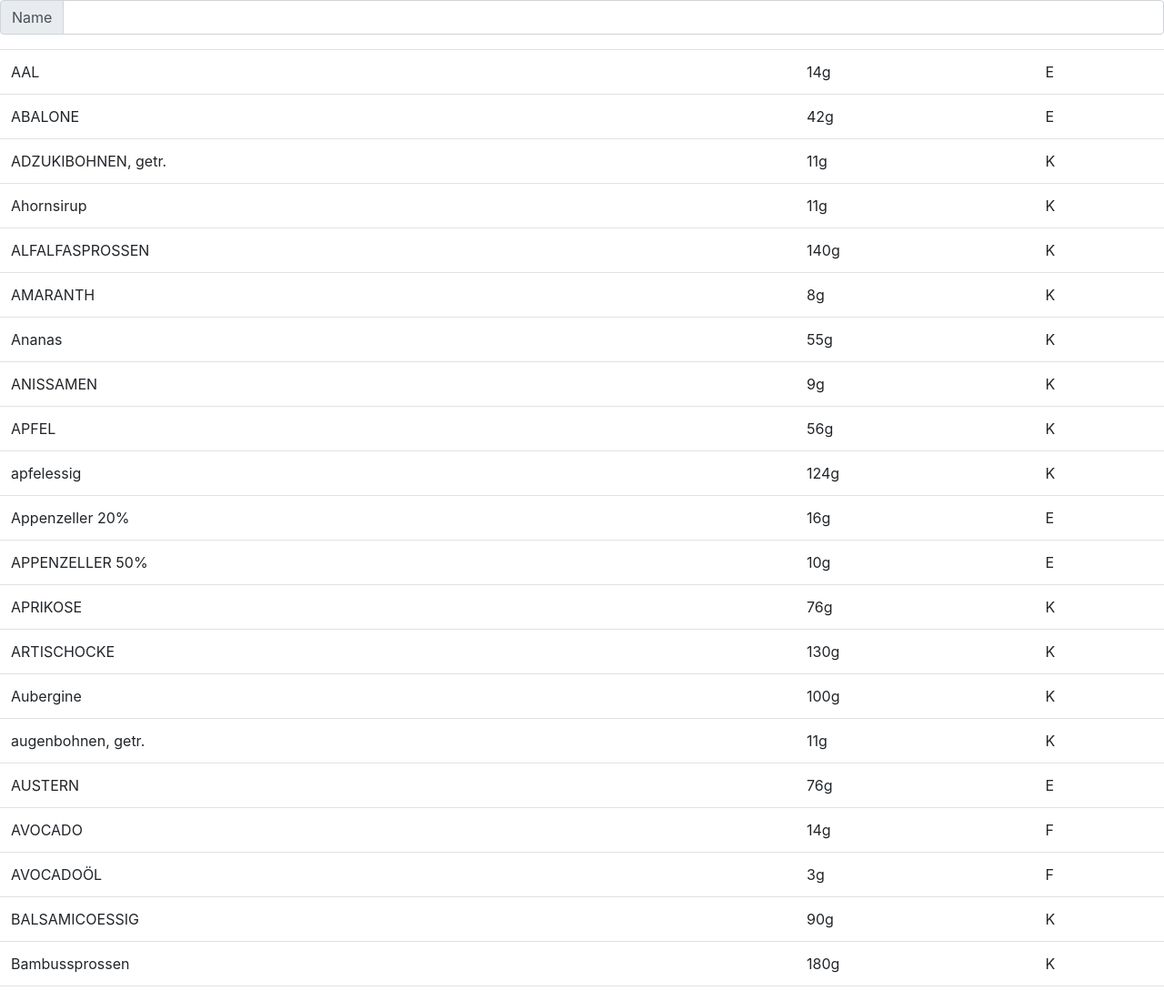
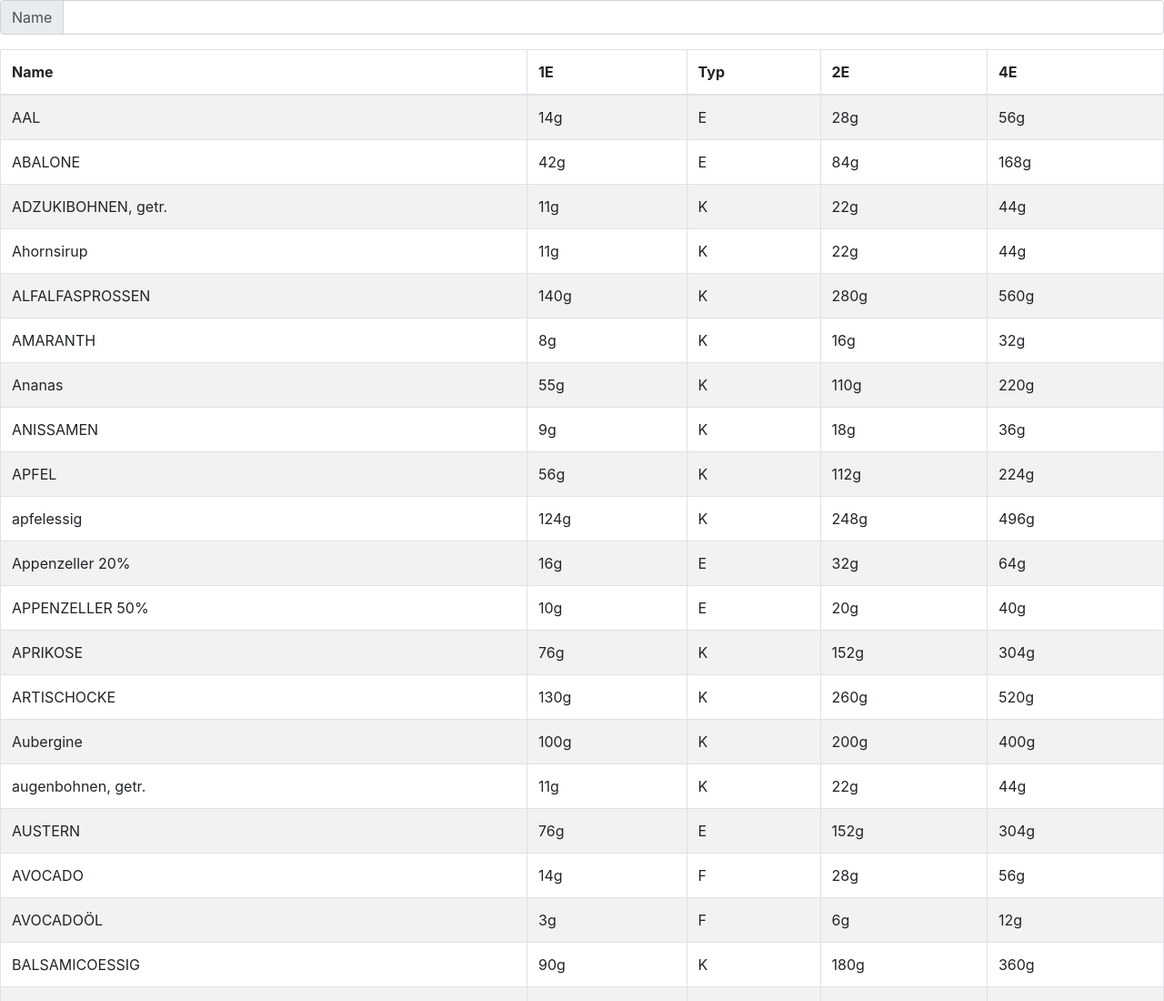
Before and after one commit to TheRauch1/mt.r4uch.com, a plain HTML site: page index.html in a window 1280 px wide. Shown: the top 1100 px of the page at 91% size. Drawn offline with nearby package versions, Linux system fonts and the light colour scheme.

Commit message:
added title and measurements for 2E and 4E

```diff
--- a/app.js
+++ b/app.js
@@ -1,19 +1,37 @@
 //console.log(data)
 
-var table = document.getElementById("table")
+var tablehead = document.getElementById("tablehead")
+var tableheadrow = tablehead.insertRow(0)
+var tableheadname = tableheadrow.insertCell(0)
+var tableheadgrams = tableheadrow.insertCell(1)
+var tableheadtype = tableheadrow.insertCell(2)
+var tableheadtwoE = tableheadrow.insertCell(3)
+var tableheadfourE = tableheadrow.insertCell(4)
+
+tableheadname.innerHTML = "Name"
+tableheadgrams.innerHTML = "1E"
+tableheadtype.innerHTML = "Typ"
+tableheadtwoE.innerHTML = "2E"
+tableheadfourE.innerHTML = "4E"
+
+var tablebody = document.getElementById("tablebody")
 
 var txtValue
-var tr = table.getElementsByTagName("tr");
+var tr = tablebody.getElementsByTagName("tr");
 
 data.forEach(element => {
-    var row = table.insertRow(0)
+    var row = tablebody.insertRow(0)
     var name = row.insertCell(0)
     var grams = row.insertCell(1)
     var type = row.insertCell(2)
+    var twoE = row.insertCell(3)
+    var fourE = row.insertCell(4)
 
     name.innerHTML = element.name
     grams.innerHTML = element.grams + 'g'
     type.innerHTML = element.type
+    twoE.innerHTML = element.grams*2 + 'g'
+    fourE.innerHTML = element.grams*4 + 'g'
 });
 
 
--- a/index.html
+++ b/index.html
@@ -5,6 +5,7 @@
     <meta name="viewport" content="width=device-width, initial-scale=1.0">
     <meta http-equiv="X-UA-Compatible" content="ie=edge">
     <link rel="stylesheet" href="https://stackpath.bootstrapcdn.com/bootstrap/4.3.1/css/bootstrap.min.css" integrity="sha384-ggOyR0iXCbMQv3Xipma34MD+dH/1fQ784/j6cY/iJTQUOhcWr7x9JvoRxT2MZw1T" crossorigin="anonymous">
+    <link rel="stylesheet" href="style.css">
     <title>Metabolic Typing</title>
 </head>
 <body>
@@ -16,7 +17,10 @@
               </div>
 
 
-    <table id="table" class="table"></table>
+    <table id="table" class="table table-striped table-bordered">
+      <thead id="tablehead"></thead>
+      <tbody id="tablebody"></tbody>
+    </table>
 
 </body>
 </html>
--- /dev/null
+++ b/style.css
@@ -0,0 +1,3 @@
+table thead {
+    font-weight: bold;
+}
```
